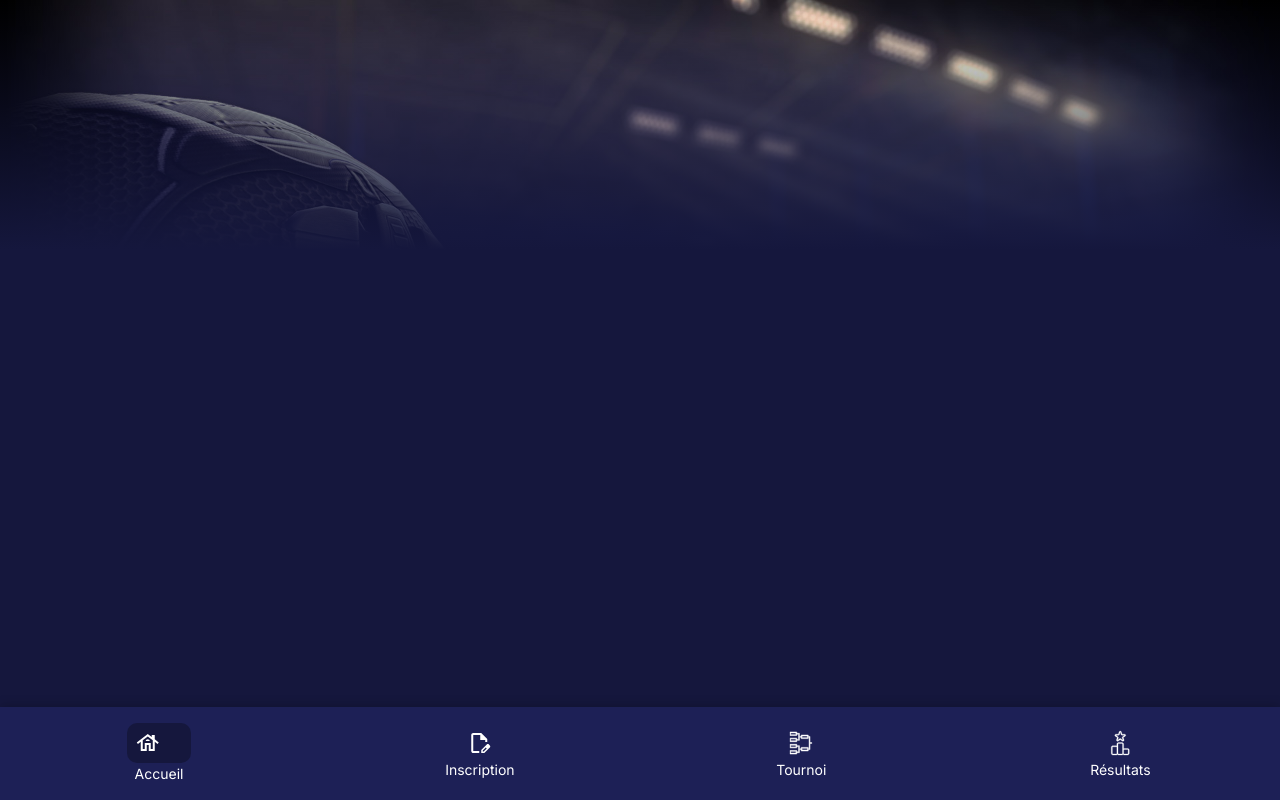
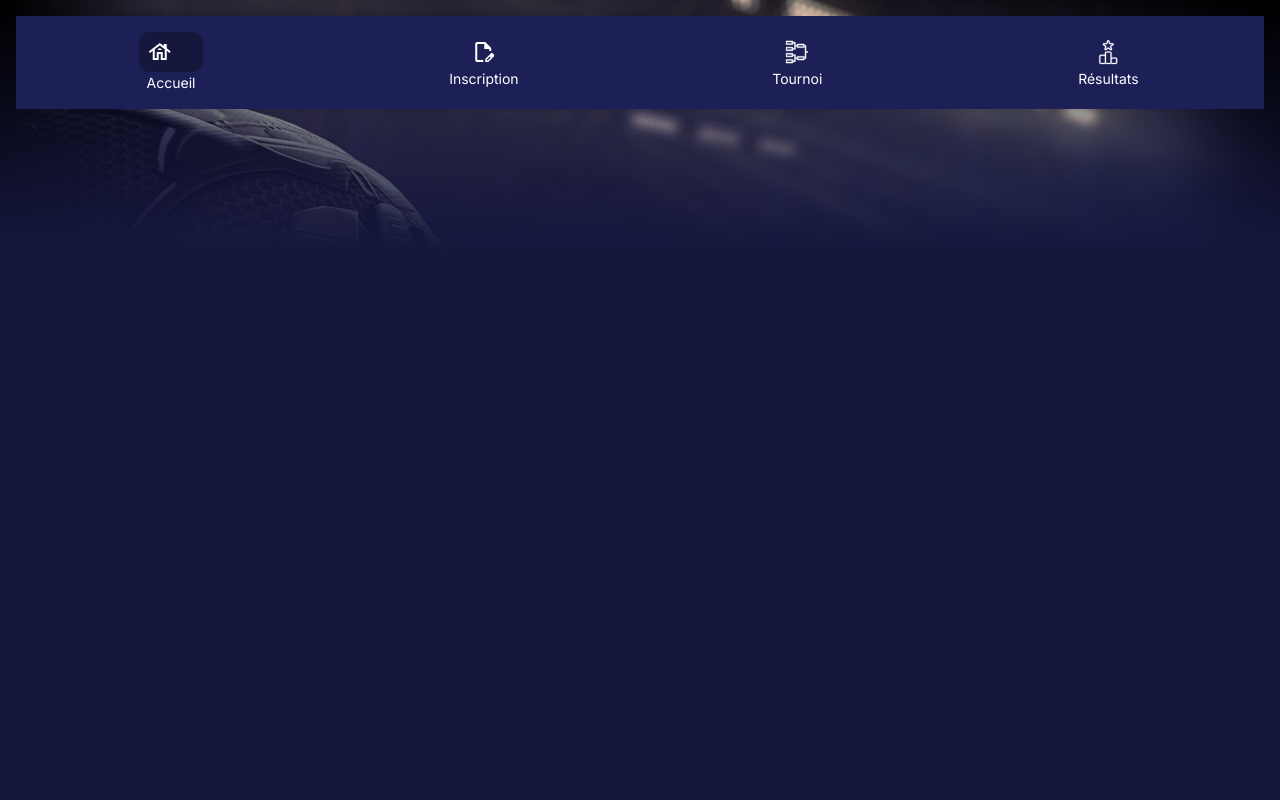
Before and after one commit to DylanAbz/lan-front-docker, a React (Vite) app: page / in a window 1280 px wide. Built offline with nearby package versions, Linux system fonts and the light colour scheme.

Commit message:
navbar + retour mis

```diff
--- a/src/components/card/Card.scss
+++ b/src/components/card/Card.scss
@@ -10,5 +10,4 @@
   background: $bg-color-light;
   box-shadow: 0px 0px 10px rgba(0, 0, 0, 0.1);
   border-radius: 10px;
-  z-index: 1;
 }
--- a/src/components/navbar/Navbar.scss
+++ b/src/components/navbar/Navbar.scss
@@ -1,22 +1,17 @@
 @use "../../styles/_variables" as *;
 
 .navbar {
-  position: fixed;
+  position: sticky;
   bottom: 0;
   left: 0;
   width: 100%;
+  display: flex;
+  justify-content: space-around;
+  align-items: center;
   background-color: $bg-color-light;
   padding: 1rem 0;
   box-shadow: 0 -2px 10px rgba(0, 0, 0, 0.2);
   z-index: 1;
-}
-
-.navbar-content {
-  position: sticky;
-  width: 100%;
-  display: flex;
-  justify-content: space-around;
-  align-items: center;
 }
 
 .nav-item {
--- a/src/components/navbar/Navbar.tsx
+++ b/src/components/navbar/Navbar.tsx
@@ -9,7 +9,6 @@ import Tournament from "../icons/Tournament";
 export default function Navbar() {
   return (
     <nav className="navbar">
-      <div className="navbar-content">
       <NavLink
         to="/"
         className={({ isActive }) =>
@@ -57,7 +56,6 @@ export default function Navbar() {
         </div>
         <span>Résultats</span>
       </NavLink>
-      </div>
     </nav>
   );
 }
```
Lines whose indentation alone changed are shown as unchanged.
